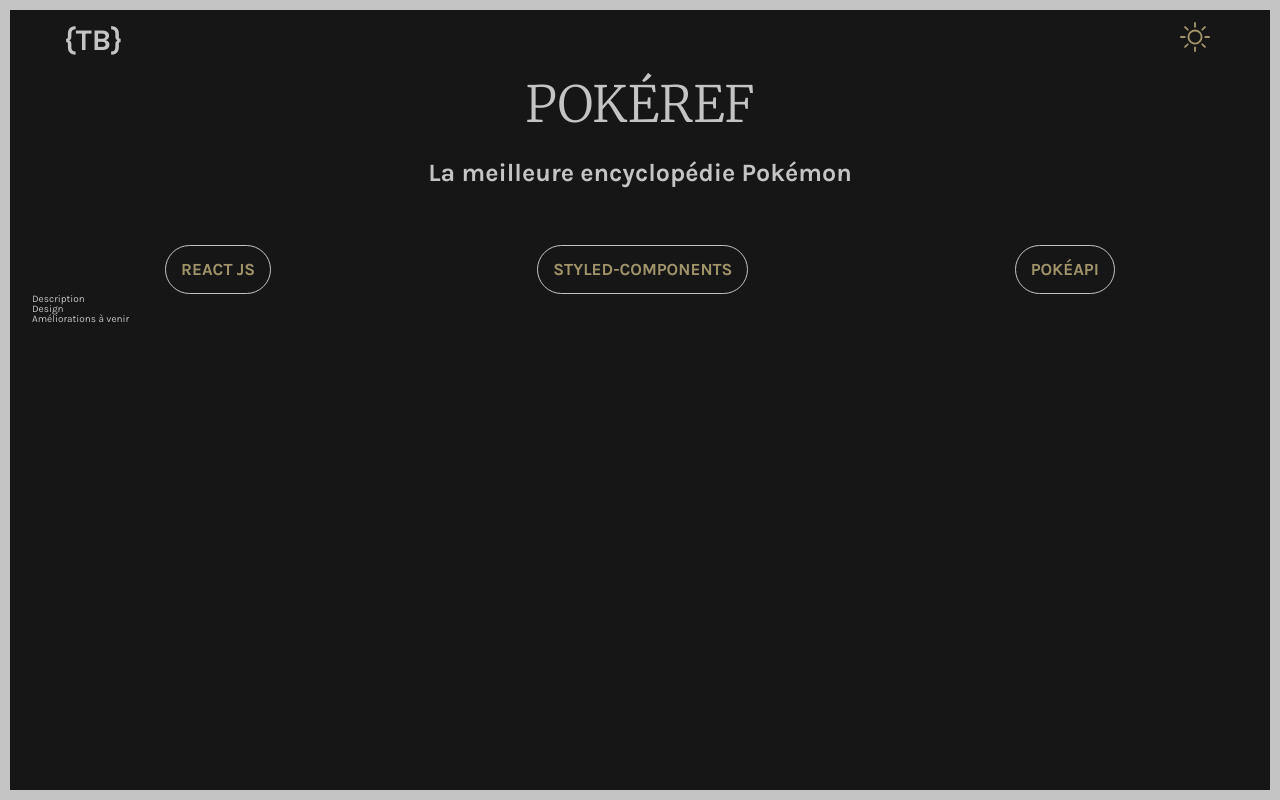
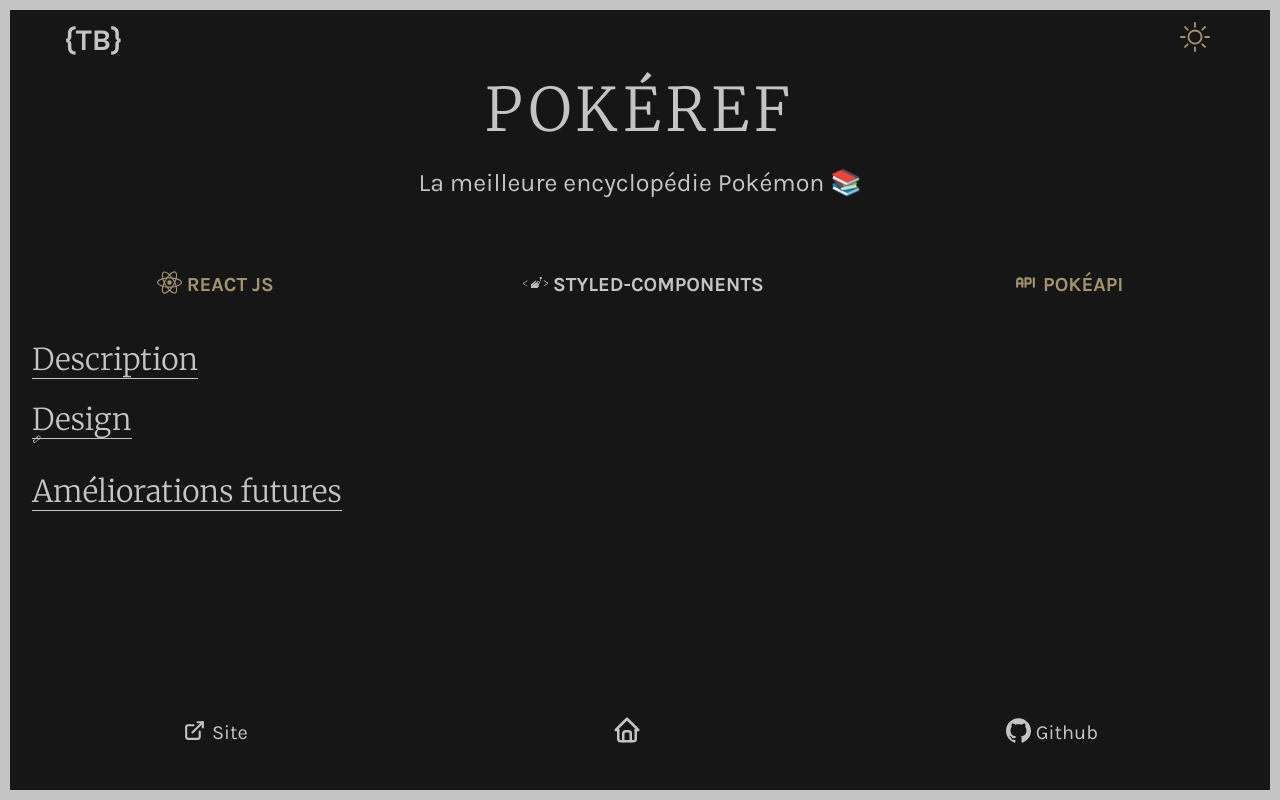
Before and after one commit to thibaudbrault/Portfolio, a Gatsby site: page /pokeref in a window 1280 px wide. Built offline with nearby package versions, Linux system fonts and the light colour scheme; Gatsby itself is replaced by a stand-in of ours.

Commit message:
added things in PokerefProject

```diff
--- a/src/components/Projects/PokerefProject.js
+++ b/src/components/Projects/PokerefProject.js
@@ -1,25 +1,51 @@
+import { Link } from 'gatsby'
 import React from 'react'
-import { ProjectTitle, ProjectSubtitle, ProjectList } from './StyledProjects'
+
+import { SiReact, SiStyledcomponents, SiGithub } from 'react-icons/si'
+import { TbApi, TbExternalLink, TbHome, TbColorPicker } from 'react-icons/tb'
+
+import { ProjectTitle, ProjectSubtitle, ProjectList, ProjectSection, ProjectFooter } from './StyledProjects'
 
 function PokerefProject() {
   return (
     <>
         <ProjectTitle>PokéRef</ProjectTitle>
-        <ProjectSubtitle>La meilleure encyclopédie Pokémon</ProjectSubtitle>
+        <ProjectSubtitle>La meilleure encyclopédie Pokémon <span role='img' aria-label='pile de livres'>📚</span></ProjectSubtitle>
         <ProjectList>
-            <li>React JS</li>
-            <li>Styled-Components</li>
-            <li>PokéAPI</li>
+            <li><span><SiReact /></span> React JS</li>
+            <li><span><SiStyledcomponents /></span> Styled-Components</li>
+            <li><span><TbApi /></span> PokéAPI</li>
         </ProjectList>
-        <section>
+        <ProjectSection>
             <h2>Description</h2>
-        </section>
-        <section>
+            <p></p>
+            <p></p>
+            <p></p>
+        </ProjectSection>
+        <ProjectSection>
             <h2>Design</h2>
-        </section>
-        <section>
-            <h2>Améliorations à venir</h2>
-        </section>
+            <p>
+                <span><TbColorPicker /></span>
+            </p>
+            <p></p>
+            <p></p>
+        </ProjectSection>
+        <ProjectSection>
+            <h2>Améliorations futures</h2>
+        </ProjectSection>
+        <ProjectFooter>
+            <a href="https://pokeref.app/" target='_blank' rel='noreferrer'>
+                <span><TbExternalLink /></span>
+                Site
+            </a>
+            <Link to='/'>
+                <span><TbHome /></span>
+            </Link>
+            <a href="https://github.com/thibaudbrault/PokeRef" target='_blank' rel='noreferrer'>
+                <span><SiGithub /></span>
+                Github
+            </a>
+        </ProjectFooter>
     </>
   )
 }
--- a/src/components/Projects/StyledProjects.js
+++ b/src/components/Projects/StyledProjects.js
@@ -2,17 +2,17 @@
 
 export const ProjectTitle = styled.h1`
     text-align: center;
-    font-size: 5rem;
+    font-size: 6rem;
     font-weight: 300;
     font-family: 'Merriweather', serif;
     text-transform: uppercase;
+    letter-spacing: 0.5rem;
 `
 
 export const ProjectSubtitle = styled.p`
     margin: 3rem 0 6rem;
     text-align: center;
     font-size: 2.5rem;
-    font-weight: 700;
 `
 
 export const ProjectList = styled.ul`
@@ -21,19 +21,71 @@
     justify-content: space-around;
 
     & li {
+        display: flex;
+        align-items: center;
+        justify-content: center;
         padding: 1.5rem;
         text-transform: uppercase;
-        background: transparent;
         color: ${({ theme }) => theme.gold};
-        border: 1px solid ${({ theme }) => theme.secondary};
-        border-radius: 30px;
-        font-size: 1.7rem;
+        font-size: 2rem;
         font-weight: 700;
+
+        &:nth-of-type(even) {
+            color: ${({ theme }) => theme.secondary};
+        }
+
+        & span {
+            margin-right: 0.5rem;
+            font-size: 2.5rem;
+        }
+    }
+`
+
+export const ProjectSection = styled.section`
+    margin: 3rem 0;
+
+    & h2 {
+        display: inline;
+        font-size: 3rem;
+        font-family: 'Merriweather', serif;
+        border-bottom: 1px solid ${({ theme }) => theme.secondary};
         transition: 0.3s ease-in-out;
 
         &:hover {
-            color: ${({ theme }) => theme.main};
-            background: ${({ theme }) => theme.secondary};
+            border-bottom: 1px solid ${({ theme }) => theme.gold};
         }
     }
 `
+
+export const ProjectFooter = styled.section`
+    width: 100%;
+    position: fixed;
+    left: 0;
+    bottom: 5rem;
+    display: flex;
+    align-items: center;
+    justify-content: space-around;
+
+    & a {
+        display: flex;
+        align-items: center;
+        font-size: 2rem;
+        transition: 0.3s ease-in-out;
+
+        &:hover {
+            color: ${({ theme }) => theme.gold};
+        }
+
+        & span {
+            margin-right: 0.5rem;
+            font-size: 2.5rem;
+        }
+
+        &:nth-of-type(even) {
+            & span {
+                margin-right: 0;
+                font-size: 3rem;
+            }
+        }
+    }
+`
--- a/src/pages/index.js
+++ b/src/pages/index.js
@@ -12,6 +12,7 @@
 `
 
 export const MainProject = styled.div`
+	position: relative;
 	width: 95%;
 	min-height: 90vh;
 	margin: 0 auto;
```
